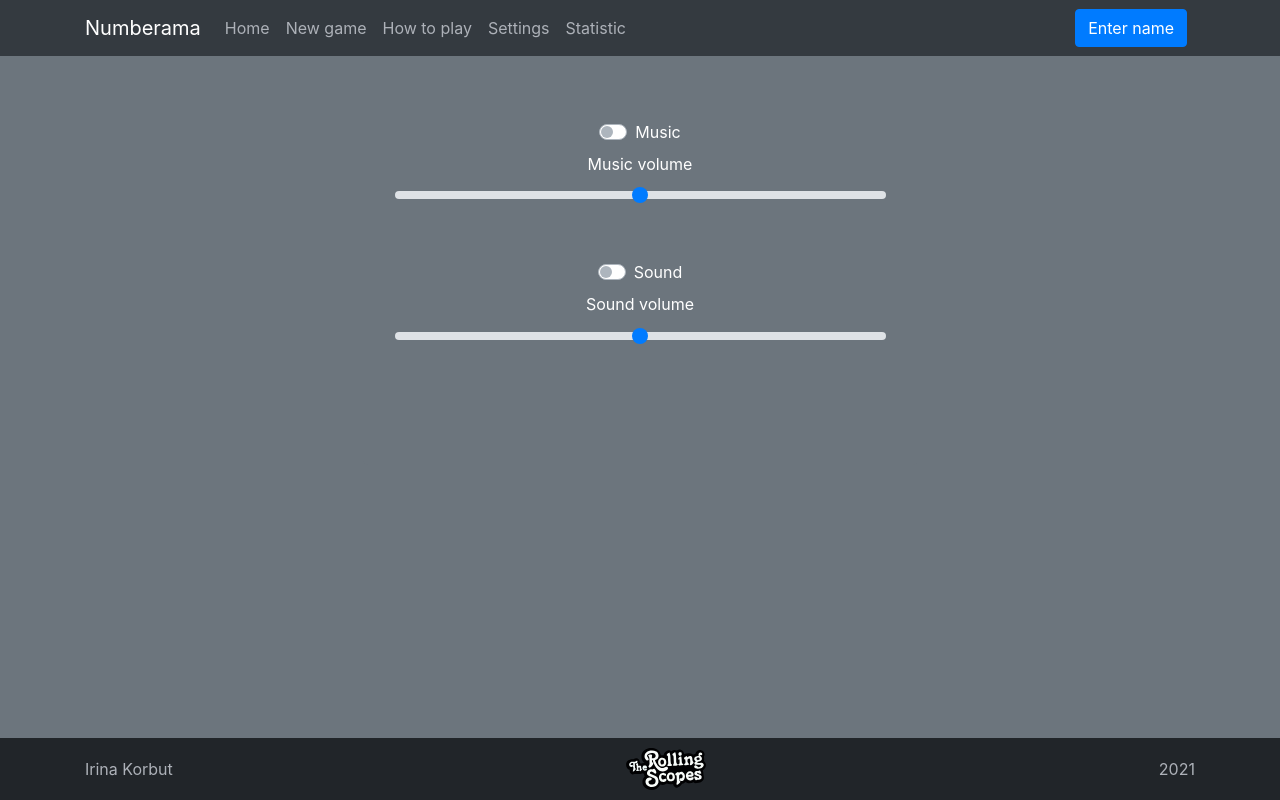
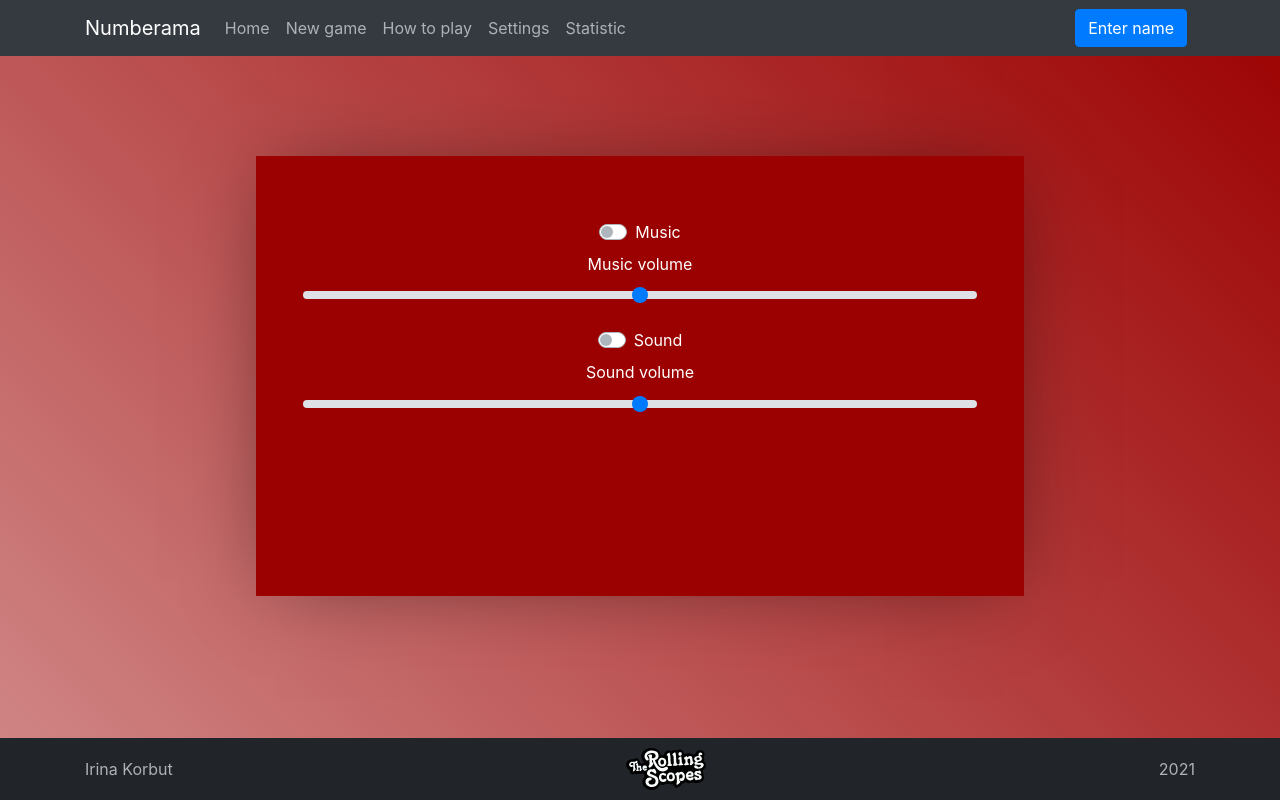
Before and after one commit to IrinaKorbut/react-game, a React (Create React App) app in the folder my-app/: page /settings in a window 1280 px wide. Built offline with nearby package versions, Linux system fonts and the light colour scheme.

Commit message:
refactor: change settings style

```diff
--- a/my-app/src/App.scss
+++ b/my-app/src/App.scss
@@ -2,10 +2,17 @@
   width: 100vw;
   height: 100vh;
   text-align: center;
-  background-color: rgb(195, 152, 219);
+  background: rgb(209, 136, 136);
+    background: -moz-linear-gradient(45deg, rgb(209, 136, 136) 0%, rgb(156, 1, 1) 100%);
+    background: -webkit-gradient(left bottom, right top, color-stop(0%, rgb(209, 136, 136)), color-stop(100%, rgb(156, 1, 1)));
+    background: -webkit-linear-gradient(45deg, rgb(209, 136, 136) 0%, rgb(156, 1, 1) 100%);
+    background: -o-linear-gradient(45deg, rgb(209, 136, 136) 0%, rgb(156, 1, 1) 100%);
+    background: -ms-linear-gradient(45deg, rgb(209, 136, 136) 0%, rgb(156, 1, 1) 100%);
+    background: linear-gradient(45deg, rgb(209, 136, 136) 0%, rgb(156, 1, 1) 100%);
+    filter: progid:DXImageTransform.Microsoft.gradient( startColorstr='rgb(209, 136, 136)', endColorstr='rgb(156, 1, 1)', GradientType=1 );
+
 }
 
 .App-wrapper {
   height: 100vh;
-  background-color: rgba(255, 255, 255, 0.486);
 }
--- a/my-app/src/Components/FormSwitch.jsx
+++ b/my-app/src/Components/FormSwitch.jsx
@@ -3,7 +3,7 @@ import { Form } from 'react-bootstrap';
 export const FormSwitch = (props) => {
     const id = `${props.label}-switch`
     return (
-        <Form className="mb-5">
+        <Form className="mb-3">
             <Form.Check
                 className="mb-2"
                 type="switch"
--- a/my-app/src/Components/SoundSettings.jsx
+++ b/my-app/src/Components/SoundSettings.jsx
@@ -4,11 +4,16 @@ import './SoundSettings.scss'
 
 export const SoundSettings = () => {
     return (
-        <Container >
-            <Jumbotron style={{width: '50%', margin: '0 auto'}} bg="dark" variant="dark" className=" bg-secondary text-white">
-                <FormSwitch label='Music'/>
-                <FormSwitch label='Sound'/>
-            </Jumbotron>
-        </Container>
+        <div className="wrapper">
+            <div className="main">
+                <Container >
+                    <Jumbotron style={{ margin: '0 auto', background: 'rgba(0, 0, 0, 0)'}}  variant="dark" className="text-white">
+                        <FormSwitch label='Music'/>
+                        <FormSwitch label='Sound'/>
+                    </Jumbotron>
+                </Container>
+            </div>
+        </div>
+
     )
 }
--- a/my-app/src/Components/SoundSettings.scss
+++ b/my-app/src/Components/SoundSettings.scss
@@ -1,3 +1,15 @@
-.settingWindow {
-    background-color: white;
-}
+.wrapper {
+    height: 80vh;
+    display: flex;
+    justify-content: center;
+    align-items: center;
+
+    }
+
+  .main {
+    height: 55vh;
+    background: rgb(156, 1, 1);
+    box-shadow: 0px 2px 80px -20px rgba(0,0,0,0.5);
+    width: 60%;
+    margin: 0 auto;
+  }
```
